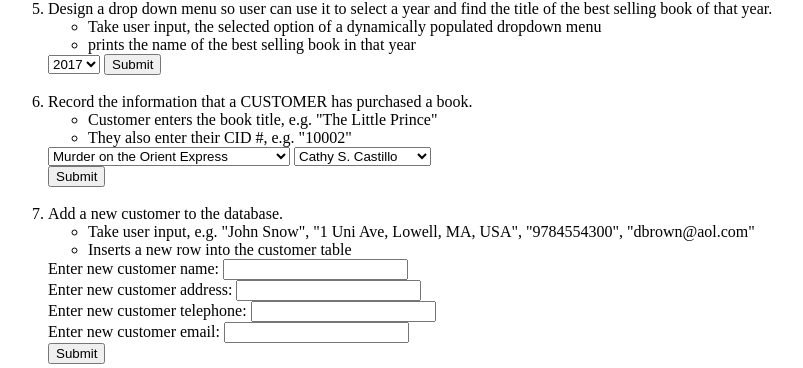
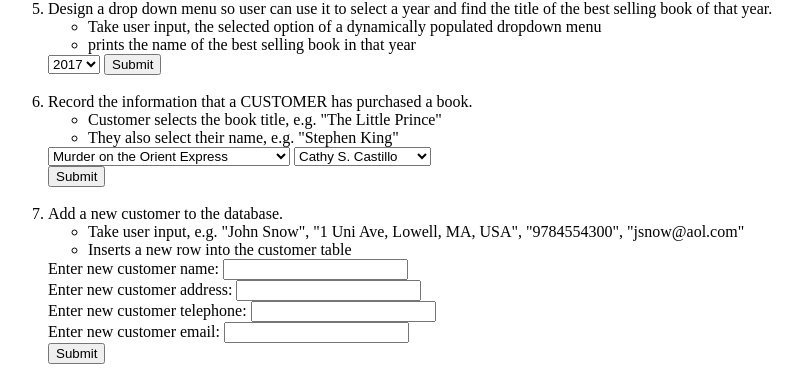
Before and after one commit to cp0153/DB2, a PHP site: page / in a window 1280 px wide. Shown: the part 531-899 px from the top of the page, without its empty margins (0-803 px from the left). Run offline with PHP 8.4, Linux system fonts and the light colour scheme; data comes from the database, SQL or seed files in the repository.

Commit message:
Tweaking the query descriptions

```diff
--- a/index.php
+++ b/index.php
@@ -85,8 +85,8 @@
     <!-- Query 6 -->
     <li>Record the information that a CUSTOMER has purchased a book.</li>
     <ul>
-        <li>Customer enters the book title, e.g. "The Little Prince"</li>
-        <li>They also enter their CID #, e.g. "10002"</li>
+        <li>Customer selects the book title, e.g. "The Little Prince"</li>
+        <li>They also select their name, e.g. "Stephen King"</li>
     </ul>
     <form action="php/6_record_purchase.php" method="post">
         <select name="titles" id="titles">
@@ -102,7 +102,7 @@
     <!-- Query 7 -->
     <li>Add a new customer to the database.</li>
     <ul>
-        <li>Take user input, e.g. "John Snow", "1 Uni Ave, Lowell, MA, USA", "9784554300", "dbrown@aol.com"</li>
+        <li>Take user input, e.g. "John Snow", "1 Uni Ave, Lowell, MA, USA", "9784554300", "jsnow@aol.com"</li>
         <li>Inserts a new row into the customer table</li>
     </ul>
     <form action="php/7_new_customer.php" method="post">
```
